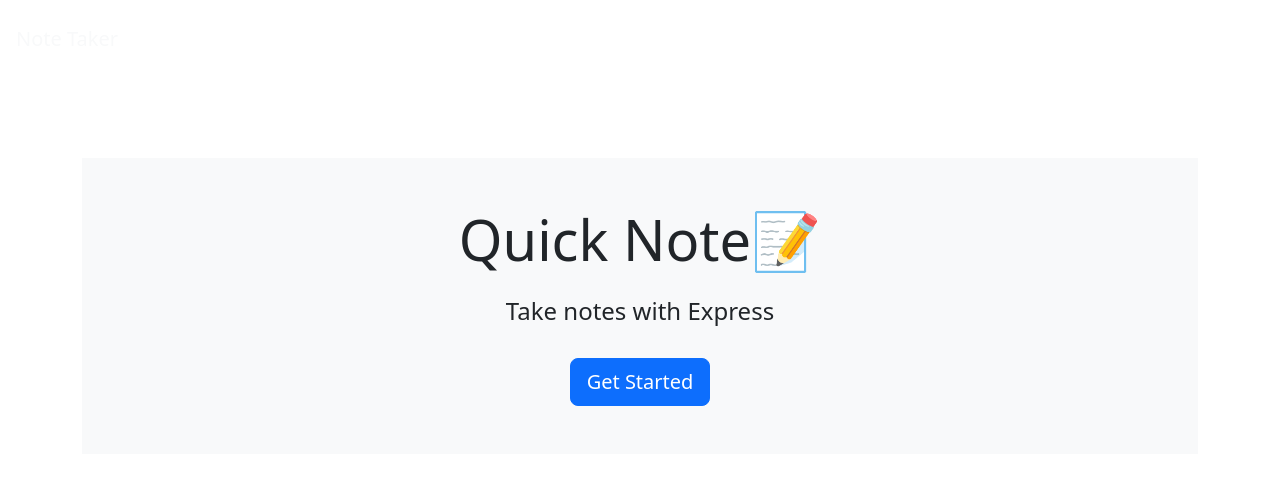
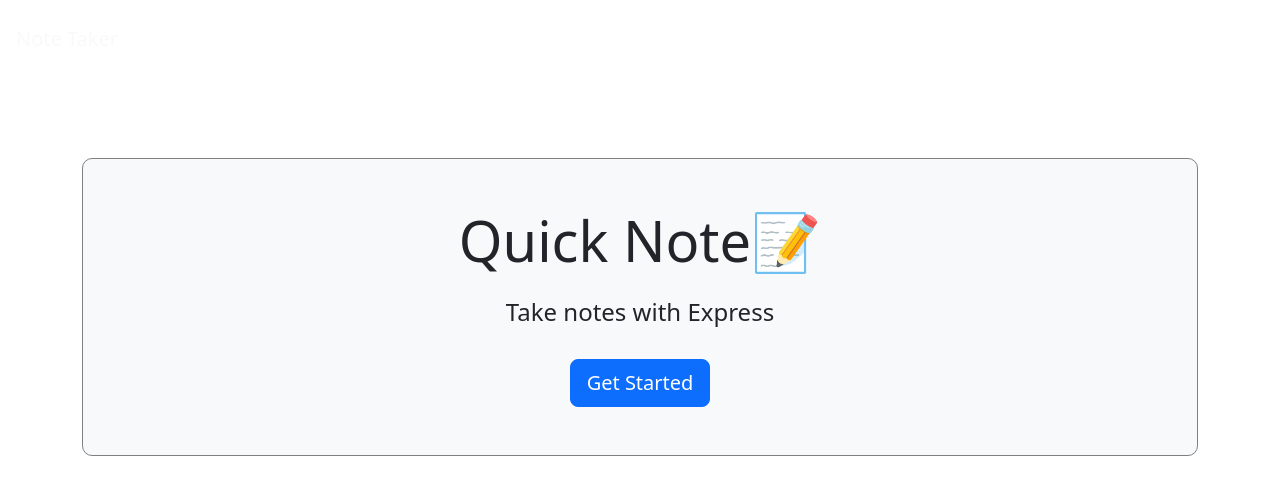
Before and after one commit to winglovecola/quick-note, a website: page public/index.html in a window 1280 px wide. Drawn offline with nearby package versions, Linux system fonts and the light colour scheme; no server answers.

Commit message:
updated css

```diff
--- a/public/index.html
+++ b/public/index.html
@@ -15,7 +15,7 @@
     </a>
   </nav>
   <div class="container">
-    <div style="margin-top: 80px;" class="text-center p-5 mb-4 bg-light">
+    <div style="margin-top: 80px; border: 1px solid gray; border-radius: 10px;" class="text-center p-5 mb-4 bg-light">
       <h1 class="display-4">Quick Note<span role="img" aria-label="Memo">📝</span></h1>
       <h4 class="mt-4">Take notes with Express</h4>
       <a class="btn btn-primary btn-lg mt-4" href="/notes" role="button">Get Started</a>
```
Also changed, not shown: public/assets/css/styles.css (line endings or trailing spaces).
